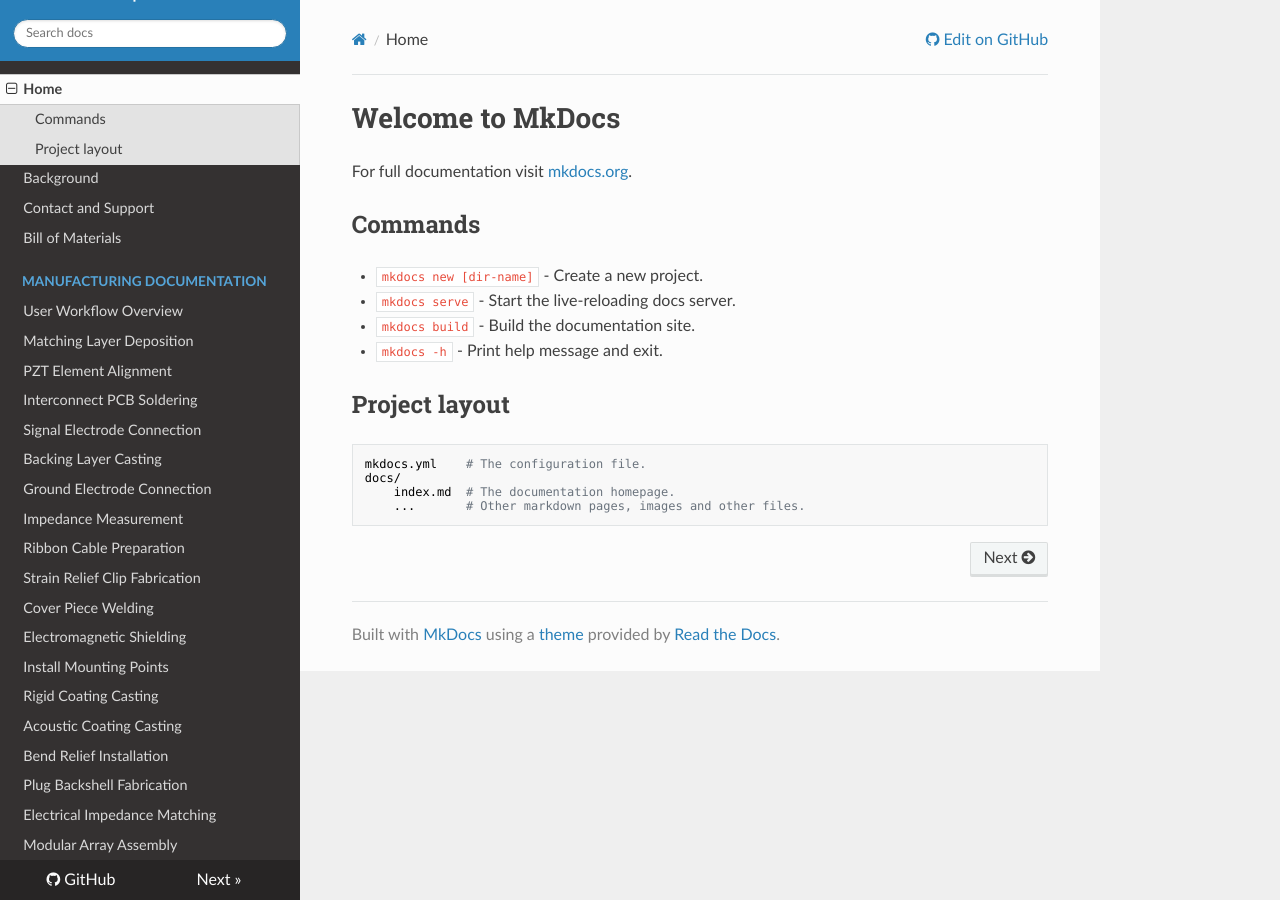
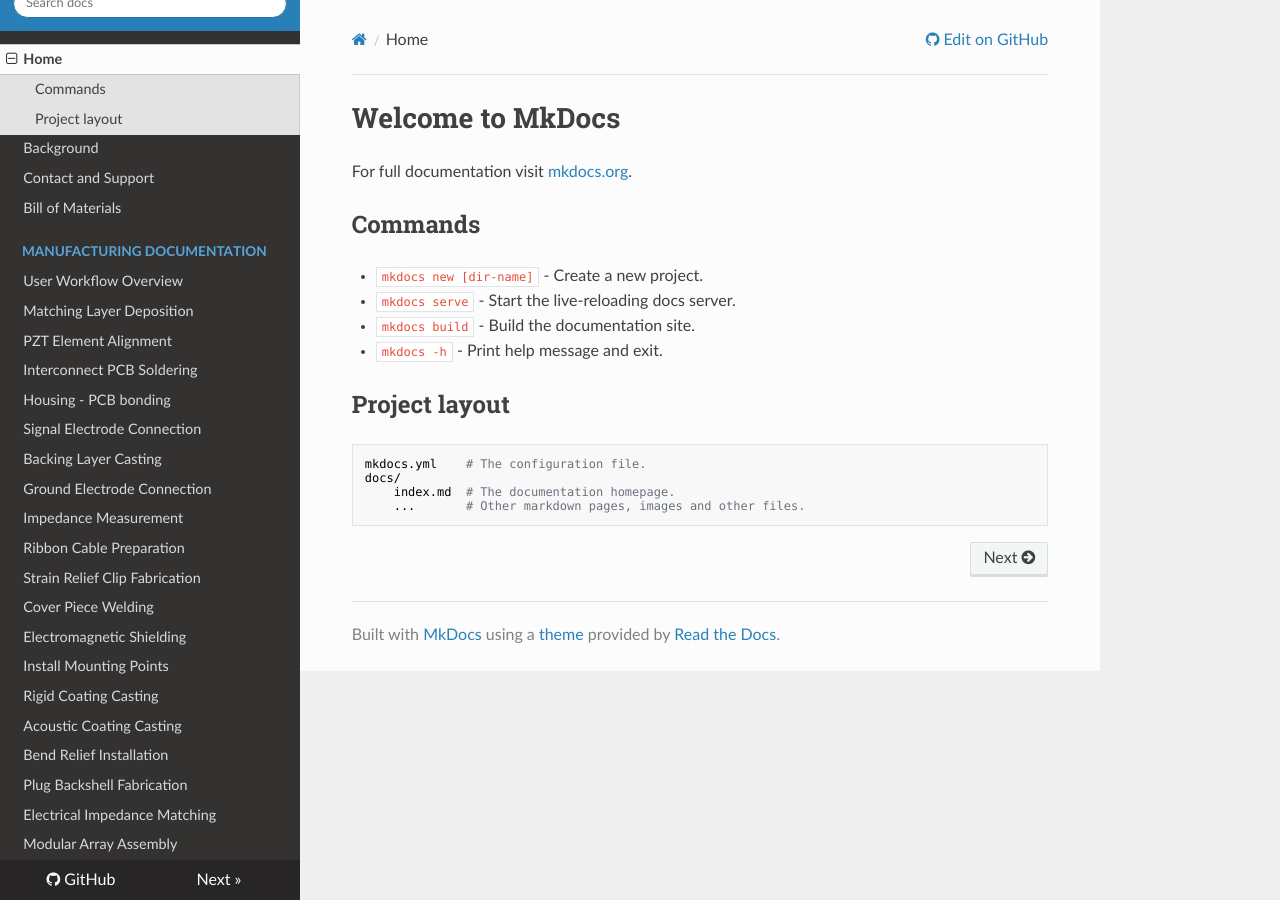
Before and after one commit to morganjroberts/open-UST, an MkDocs documentation site: the page built from docs/index.md, in a window 1280 px wide. Built offline with MkDocs 1.6.1, drawn with Linux system fonts in a browser that asks for light colours; nearby versions of some CDN libraries.

Commit message:
Update mkdocs.yml
add 'Housing - PCB bonding' page

```diff
--- a/mkdocs.yml
+++ b/mkdocs.yml
@@ -12,6 +12,7 @@
         - Matching Layer Deposition: matching_layer_deposition.md
         - PZT Element Alignment: pzt_element_alignment.md
         - Interconnect PCB Soldering: interconnect_pcb_soldering.md
+        - Housing - PCB bonding: housing_-_pcb_bonding.md
         - Signal Electrode Connection: signal_electrode_connection.md
         - Backing Layer Casting: backing_layer_casting.md
         - Ground Electrode Connection: ground_electrode_connection.md
```
